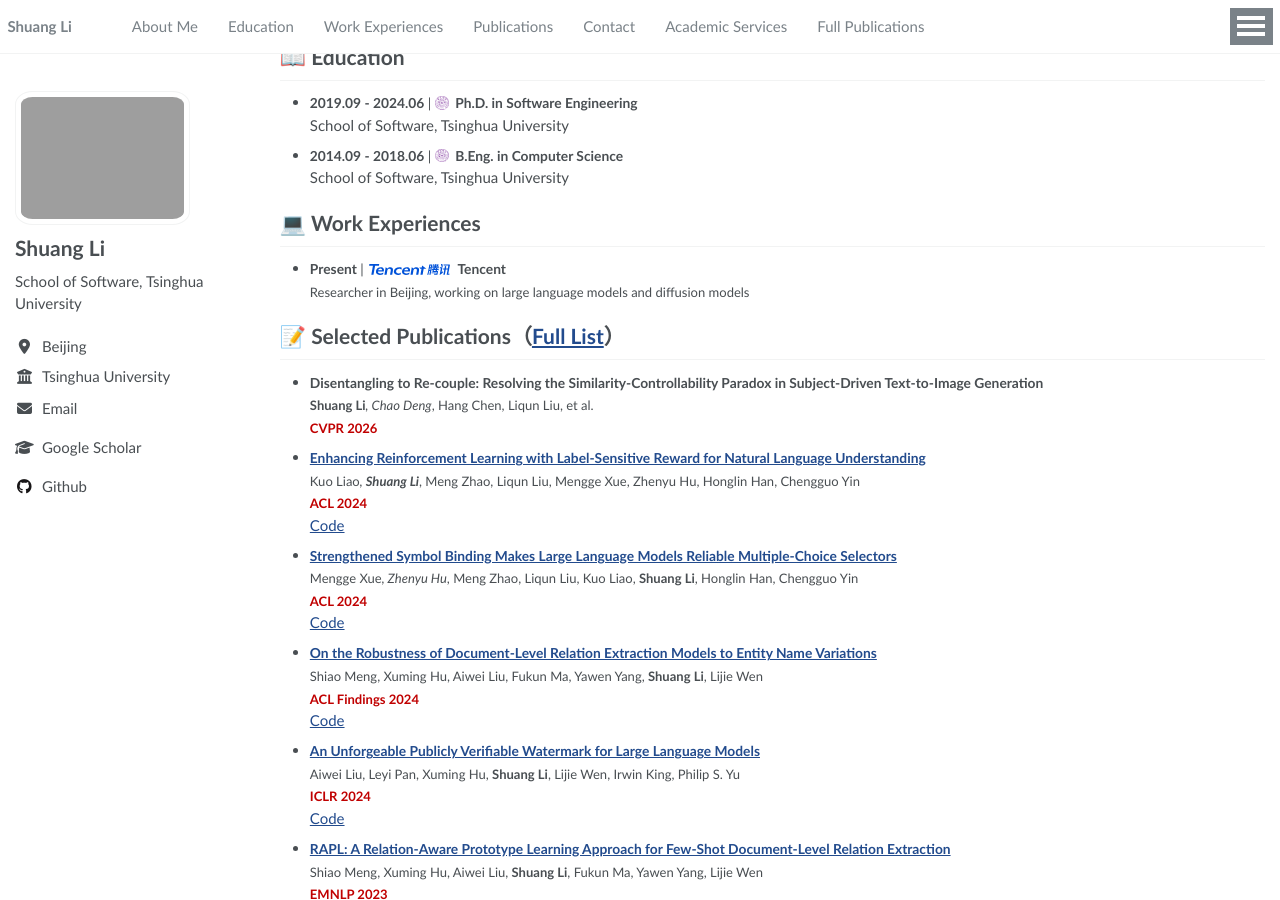
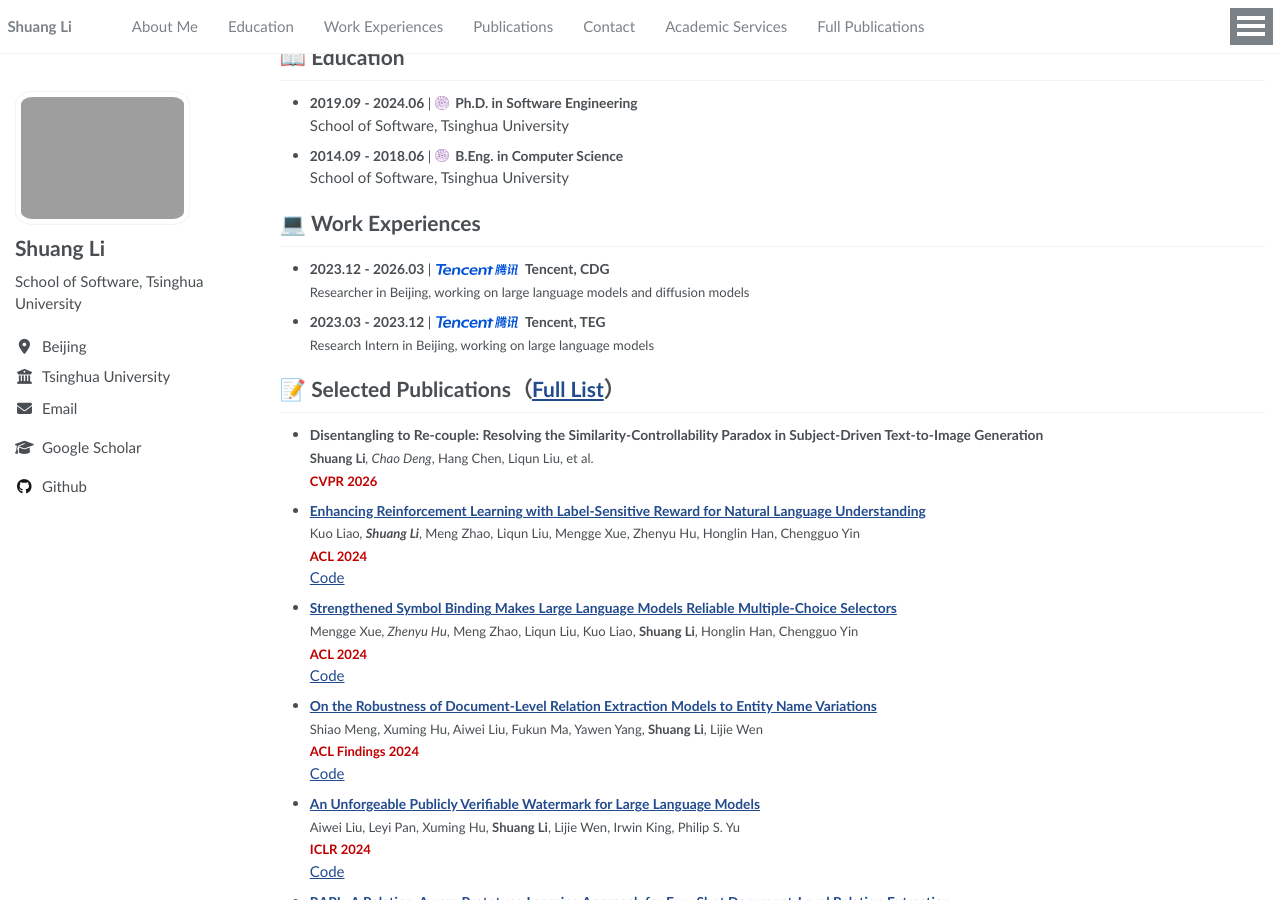
Before and after one commit to thulishuang/thulishuang.github.io, a Jekyll site: the page built from _pages/about.md, in a window 1280 px wide and 900 px high, scrolled down 392 px. Built offline with Jekyll 4.4.1, drawn with Linux system fonts in a browser that asks for light colours; a script that is not in the unit is left out.

Commit message:
Update work experience timeline

```diff
--- a/_pages/about.md
+++ b/_pages/about.md
@@ -41,8 +41,11 @@ I received my Ph.D. degree from the [School of Software](https://www.thss.tsingh
 
 # 💻 Work Experiences
 
-- <span class="entry-title">**Present** | <img src="images/tencent.svg" class="inline-logo inline-logo-wide" alt="Tencent logo"> **Tencent**</span>
+- <span class="entry-title">**2023.12 - 2026.03** | <img src="images/tencent.svg" class="inline-logo inline-logo-wide" alt="Tencent logo"> **Tencent, CDG**</span>
   <span class="entry-note">Researcher in Beijing, working on large language models and diffusion models</span>
+
+- <span class="entry-title">**2023.03 - 2023.12** | <img src="images/tencent.svg" class="inline-logo inline-logo-wide" alt="Tencent logo"> **Tencent, TEG**</span>
+  <span class="entry-note">Research Intern in Beijing, working on large language models</span>
 
 <span class='anchor' id='publications'></span>
 
```
